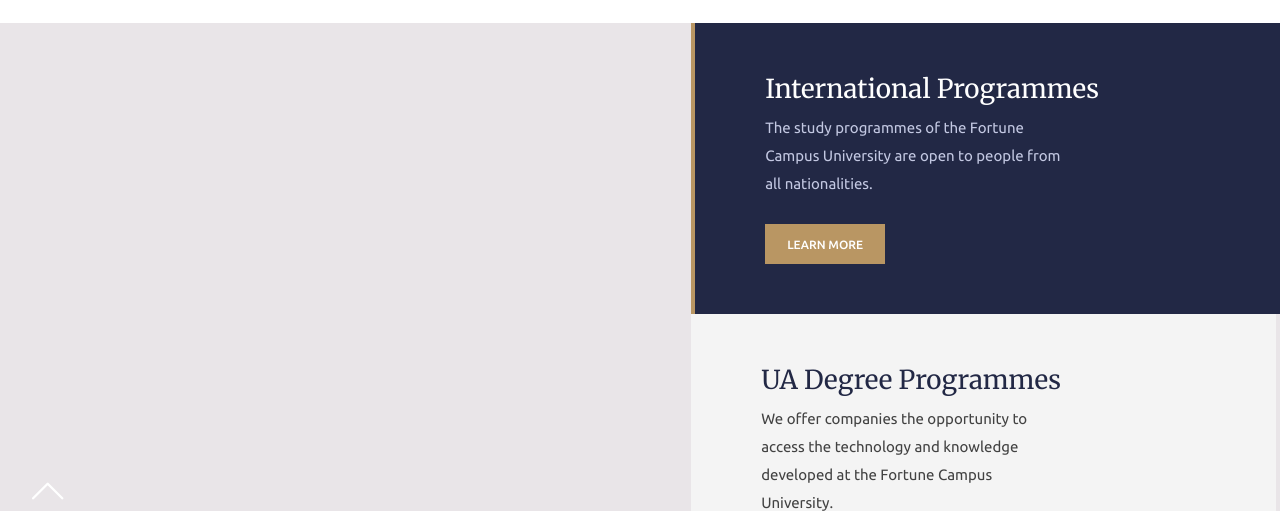
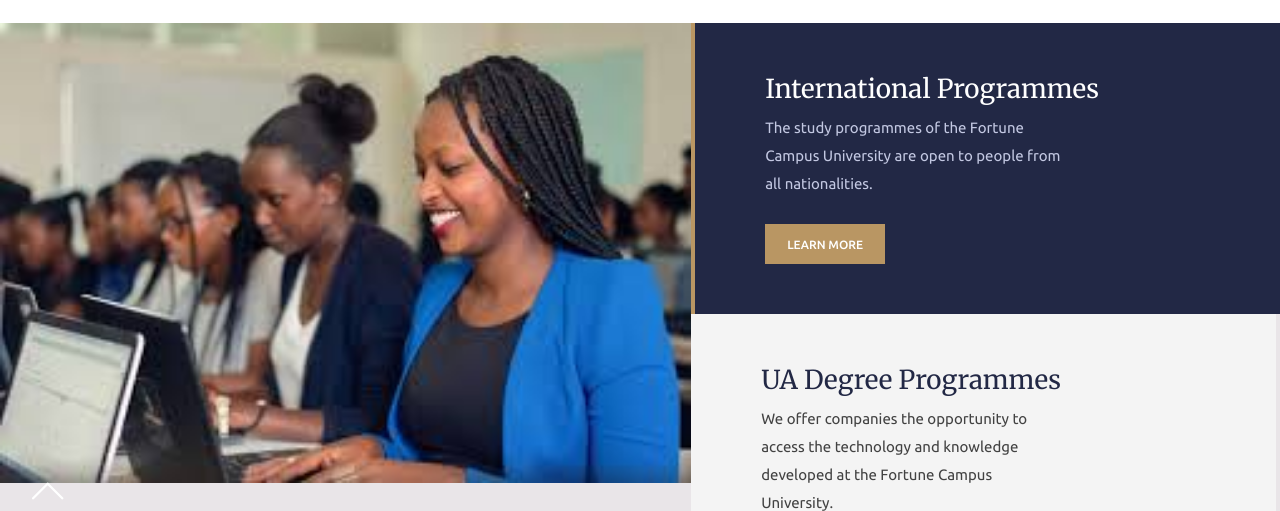
Before and after one commit to Ugo222/JOBITECH, a plain HTML site: page index.html in a window 1280 px wide. Shown: the part 289-800 px from the top of the page. Drawn offline with Linux system fonts and the light colour scheme; some packages are replaced by stand-ins of ours; files whose address does not match are found by name.

Commit message:
Add files via upload

```diff
--- a/index.html
+++ b/index.html
@@ -213,7 +213,7 @@
 
             <div class="wm-banner-one">
                 <div class="wm-banner-one-for">
-                    <div class="wm-banner-one-for-layer"> <img src="extra-images/images group.jpg" alt=""> </div>
+                    <div class="wm-banner-one-for-layer"> <img src="images group.jpg" alt=""> </div>
                     <div class="wm-banner-one-for-layer"> <img src="extra-images/in class stockph.jpg" alt=""> </div>
                     <div class="wm-banner-one-for-layer"> <img src="extra-images/student learning stock.jpg" alt=""> </div>
                     <div class="wm-banner-one-for-layer"> <img src="extra-images/in class stockph2.jpg" alt=""> </div>
```
